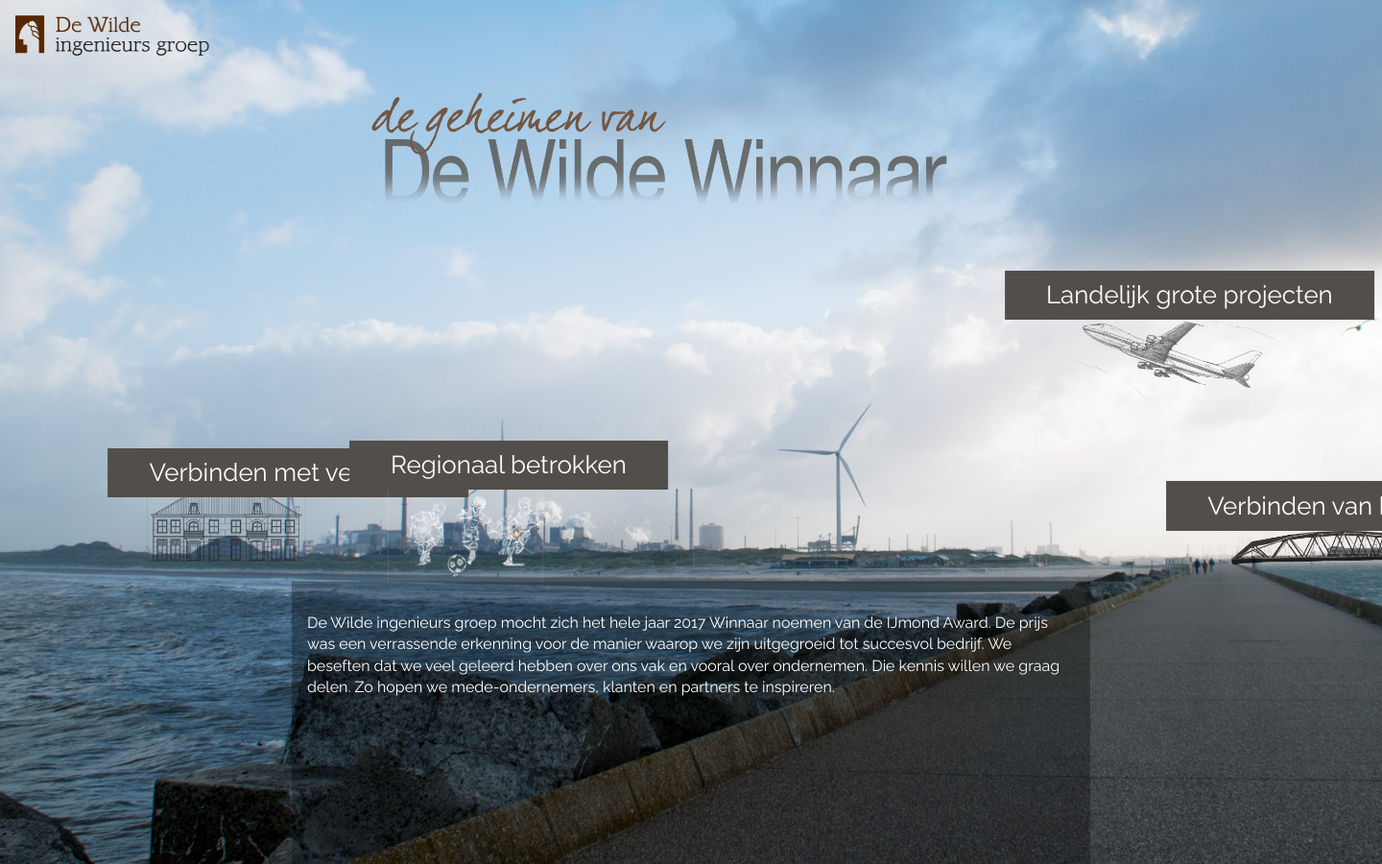
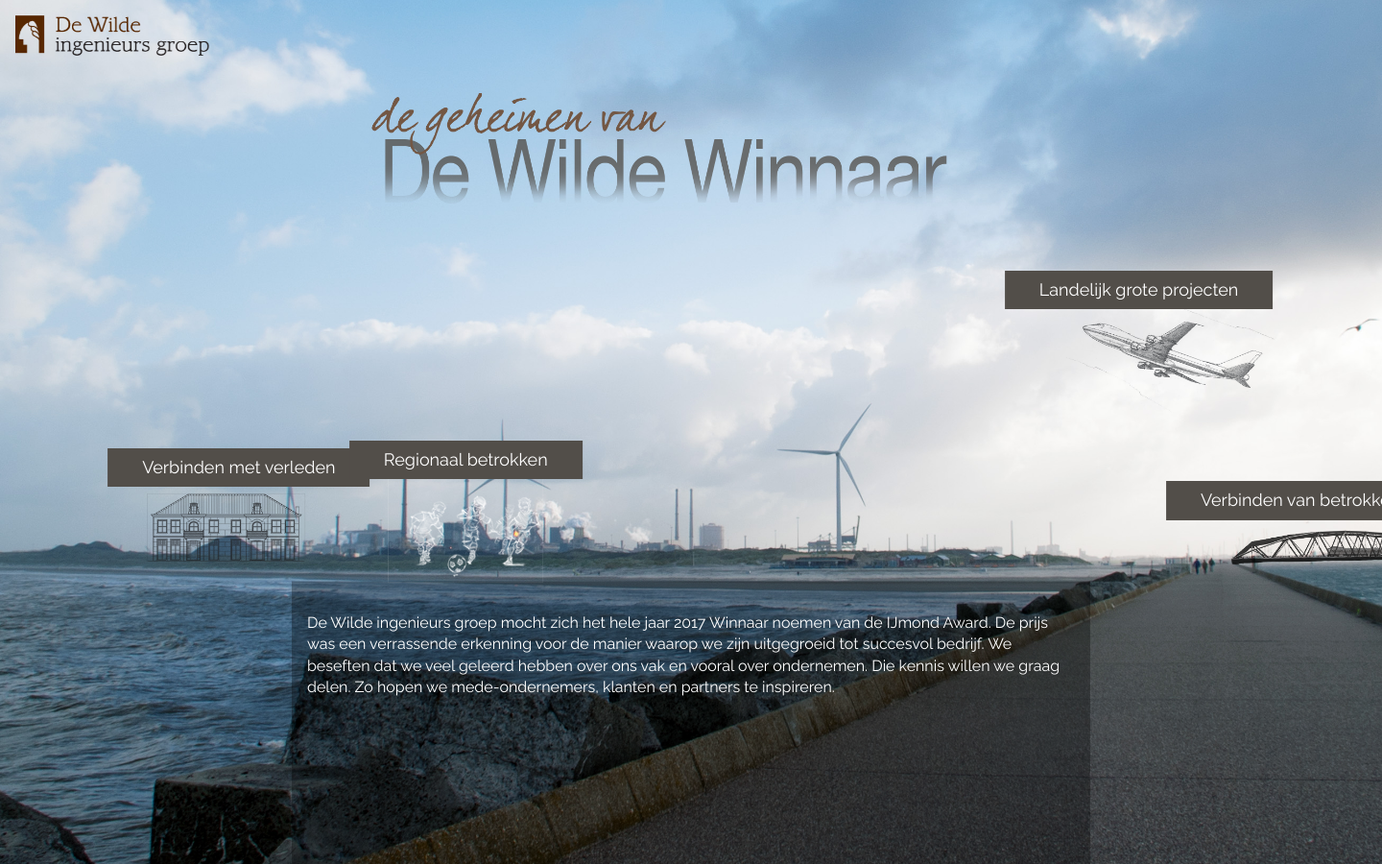
Before and after one commit to slipperydippery/wildewinnaar, a PHP site: page / in a window 1440 px wide. Shown: the whole page at 96% size. Run offline with PHP 8.4, Linux system fonts and the light colour scheme.

Commit message:
font size

```diff
--- a/homelayout.css
+++ b/homelayout.css
@@ -210,8 +210,8 @@
     font-family: 'Raleway', sans-serif;
     /*font-size: .8rem;
     padding: .5rem 2rem;*/
-    font-size: 1.8vmax;
-    padding: 1vmax 3vmax;
+    font-size: 2vmin;
+    padding: 1vmin 4vmin;
     white-space: nowrap;
 	transition: all .5s;
 }
```
